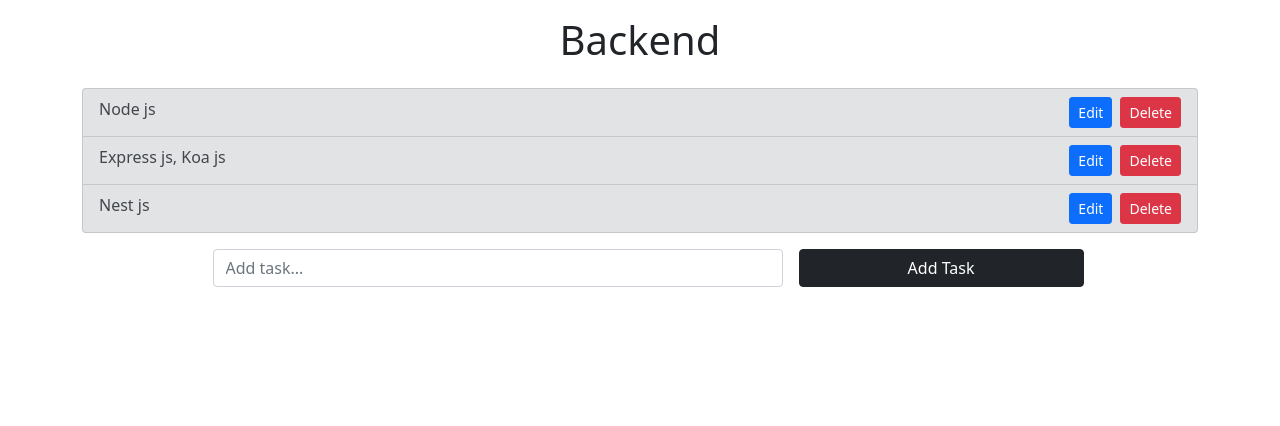
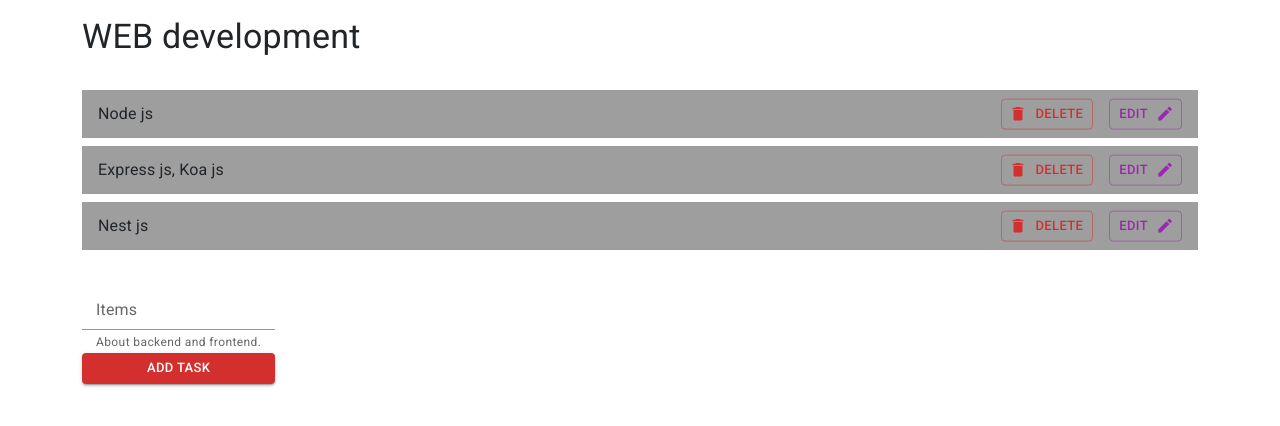
Before and after one commit to ASE-summer-practice-2022/todo-list-omar, a React (Create React App) app in the folder todo-list-mobx/: page / in a window 1280 px wide. Shown: the top 426 px of the page. Built offline with nearby package versions, Linux system fonts and the light colour scheme.

Commit message:
converted bootstrap to material ui

```diff
--- a/todo-list-mobx/package.json
+++ b/todo-list-mobx/package.json
@@ -3,6 +3,10 @@
     "version": "0.1.0",
     "private": true,
     "dependencies": {
+        "@emotion/react": "^11.9.3",
+        "@emotion/styled": "^11.9.3",
+        "@mui/icons-material": "^5.8.4",
+        "@mui/material": "^5.8.6",
         "@testing-library/jest-dom": "^5.16.4",
         "@testing-library/react": "^13.3.0",
         "@testing-library/user-event": "^13.5.0",
--- a/todo-list-mobx/public/index.html
+++ b/todo-list-mobx/public/index.html
@@ -1,14 +1,15 @@
 <!DOCTYPE html>
 <html lang="en">
+
 <head>
   <meta charset="utf-8" />
   <link rel="icon" href="%PUBLIC_URL%/favicon.ico" />
   <meta name="viewport" content="width=device-width, initial-scale=1" />
   <meta name="theme-color" content="#000000" />
-    <meta
-      name="description"
-      content="Web site created using create-react-app"
-    />
+  <meta name="description" content="Web site created using create-react-app" />
+  <link rel="stylesheet" href="https://fonts.googleapis.com/css?family=Roboto:300,400,500,700&display=swap" />
+  <link rel="stylesheet" href="https://fonts.googleapis.com/icon?family=Material+Icons" />
+
   <link rel="apple-touch-icon" href="%PUBLIC_URL%/logo192.png" />
   <!--
       manifest.json provides metadata used when your web app is installed on a
@@ -26,6 +27,7 @@
     -->
   <title>React App</title>
 </head>
+
 <body>
   <noscript>You need to enable JavaScript to run this app.</noscript>
   <div id="root"></div>
@@ -40,4 +42,5 @@
       To create a production bundle, use `npm run build` or `yarn build`.
     -->
 </body>
+
 </html>
--- a/todo-list-mobx/src/App.tsx
+++ b/todo-list-mobx/src/App.tsx
@@ -2,11 +2,15 @@
 import Form from "./components/Form";
 import List from "./components/List";
 import ItemStore from "./stores/Store";
+import Typography from '@mui/material/Typography';
+import Div from "@mui/material";
 const App = () => {
   const itemStore= new ItemStore()
   return (
     <div className="container">
-      <h1 className="text-center py-3">Backend</h1>
+      <Typography sx={{ my: 2 }} variant="h4" gutterBottom component="div">
+        WEB development
+      </Typography>
       <List ItemStore={itemStore} />
       <Form ItemStore={itemStore}/>
     </div>
--- a/todo-list-mobx/src/components/Form.tsx
+++ b/todo-list-mobx/src/components/Form.tsx
@@ -1,43 +1,46 @@
+import { Button, FormControl, FormHelperText, Input, InputLabel } from "@mui/material";
 import { useState, useEffect } from "react";
 import ItemStore from "../stores/Store";
 
-function Form({ItemStore}:{ItemStore:ItemStore}) {
-  const { addItems, editItem, setItem } = ItemStore;
+function Form({ ItemStore }: { ItemStore: ItemStore }) {
+  const { addItems, editItem, activeItem } = ItemStore;
   const [addName, setAddName] = useState("");
 
   const onChangeHandler = (e: any) => {
     setAddName(e.target.value);
   };
 
-  const onClickHandler = async (e:any) => {
+  const onClickHandler = (e: any) => {
     e.preventDefault()
     if (addName.trim() === "") {
       return false
     }
-    if (!setItem) {
-      addItems({name:addName});
+    if (!activeItem) {
+      addItems({ name: addName });
     }
     else {
-
-      editItem( setItem.id, addName)
+      editItem(activeItem.id, addName)
     }
     setAddName("");
   };
 
   useEffect(() => {
-    if (setItem) {
-        setAddName(setItem.name)
-    }else{
-        setAddName("")
+    if (activeItem) {
+      setAddName(activeItem.name)
+    } else {
+      setAddName("")
     }
-  }, [setItem])
+  }, [activeItem])
 
   return (
     <div className="my-3">
-        <form className="row  d-flex justify-content-center" onSubmit={onClickHandler}>
-            <input className="w-50 mx-3 form-control" onChange={(e) => onChangeHandler(e)} required value={addName} placeholder="Add task..."/>
-            <button className="w-25 btn btn-dark px-2">{!setItem?"Add Task":"Edit Task"}</button>
-        </form>
+      <FormControl onClick={onClickHandler} >
+        <InputLabel htmlFor="my-input">Items</InputLabel>
+        <Input onChange={(e) => onChangeHandler(e)}  required value={addName} id="my-input" aria-describedby="my-helper-text" />
+        <FormHelperText id="my-helper-text">About backend and frontend.</FormHelperText>
+        <Button variant="contained" size="small" color="error" > {!activeItem?"Add Task":"Edit Task"}</Button>
+      </FormControl>
+
     </div>
   );
 }
--- a/todo-list-mobx/src/components/List.tsx
+++ b/todo-list-mobx/src/components/List.tsx
@@ -1,35 +1,37 @@
 import ItemStore from "../stores/Store";
 import { inject, observer } from "mobx-react";
+import {Delete, Edit} from '@mui/icons-material';
 
-const TodoList = ({ItemStore}:{ItemStore:ItemStore}) => {
+import { Button, List, ListItem, ListItemText } from "@mui/material";
+
+
+const TodoList = ({ ItemStore }: { ItemStore: ItemStore }) => {
   const { items, removeItem, updateItem } = ItemStore;
   return (
     <div className="row d-flex justify-content-center">
       <div >
-        <ul className="list-group">
+        <List >
           {items.map((item) => (
-            <li key={item.id} className="list-group-item list-group-item-secondary ">
-              <div className="row d-flex justify-content-between">
-                <div className="col-md-6 text-start">{item.name} </div>
-                <div className="col-md-6 text-end">
-                  <button
-                    className="btn btn-primary btn-sm mx-2"
-                    onClick={() => updateItem(item.id!)}
-                  >
+            <ListItem sx={{ bgcolor: 'text.disabled', my: 1, px:2}}
+              key={item.id}
+              disableGutters
+              secondaryAction={
+                <>
+                  <Button  onClick={() => removeItem(item.id!)} variant="outlined" size="small" color="error" startIcon={<Delete />}>
+                    Delete
+                  </Button>
+                  <Button sx={{ mx: 2 }} onClick={() => updateItem(item.id!)} variant="outlined" size="small" color="secondary" endIcon={<Edit />}>
                     Edit
-                  </button>
-                  <button
-                    className="btn btn-danger btn-sm"
-                    onClick={() => removeItem(item.id!)}
-                  >
-                    Delete
-                  </button>
+                  </Button>
+                </>
 
-                </div>
-              </div>
-            </li>
+              }
+            >
+              <ListItemText primary={item.name} />
+            </ListItem>
           ))}
-        </ul>
+        </List>
+
       </div>
 
     </div>
--- a/todo-list-mobx/src/stores/Store.ts
+++ b/todo-list-mobx/src/stores/Store.ts
@@ -12,14 +12,13 @@
     );
   }
 
-
   @observable
    items: Item[] = [
     { id: uuidv4(), name: "Node js" },
     { id: uuidv4(), name: "Express js, Koa js" },
     { id: uuidv4(), name: "Nest js"},
   ];
-  @observable setItem : any
+  @observable activeItem : any
 
   @action
    addItems = (item: Item) => {
@@ -34,14 +33,14 @@
   @action
   updateItem =async (id: string) => {
    const findEditItem=this.items.find(item=>item.id===id);
-   this.setItem=findEditItem
+   this.activeItem=findEditItem
   }
 
  @action
   editItem = (id:string, name:string) => {
     const newEditItem=this.items.map(item=>(item.id===id?{id, name}:item));
     this.items=newEditItem
-    this.setItem=null
+    this.activeItem=null
   }
 
 }
```
Also changed, not shown: 2 other files (tests, documents, lock files or other folders). Lines whose indentation alone changed are shown as unchanged.
